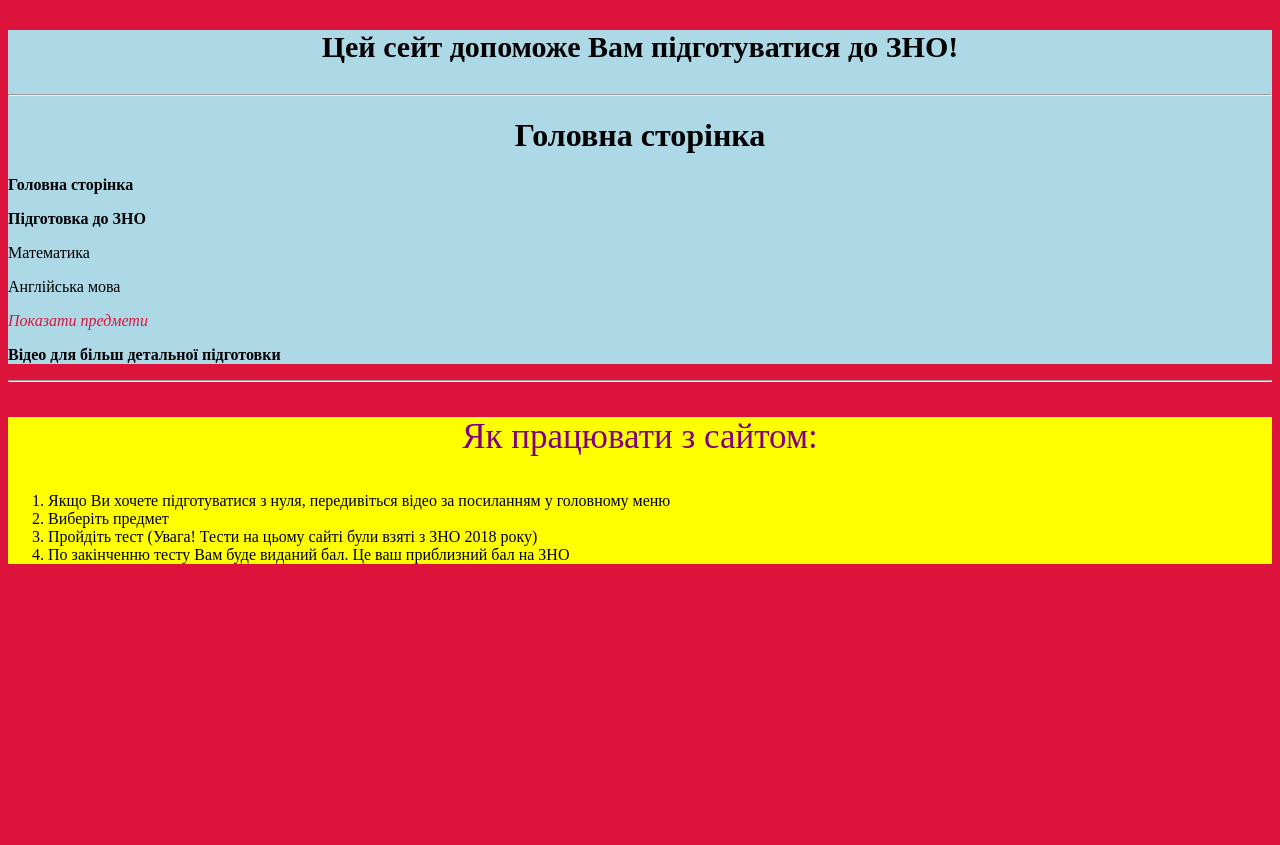
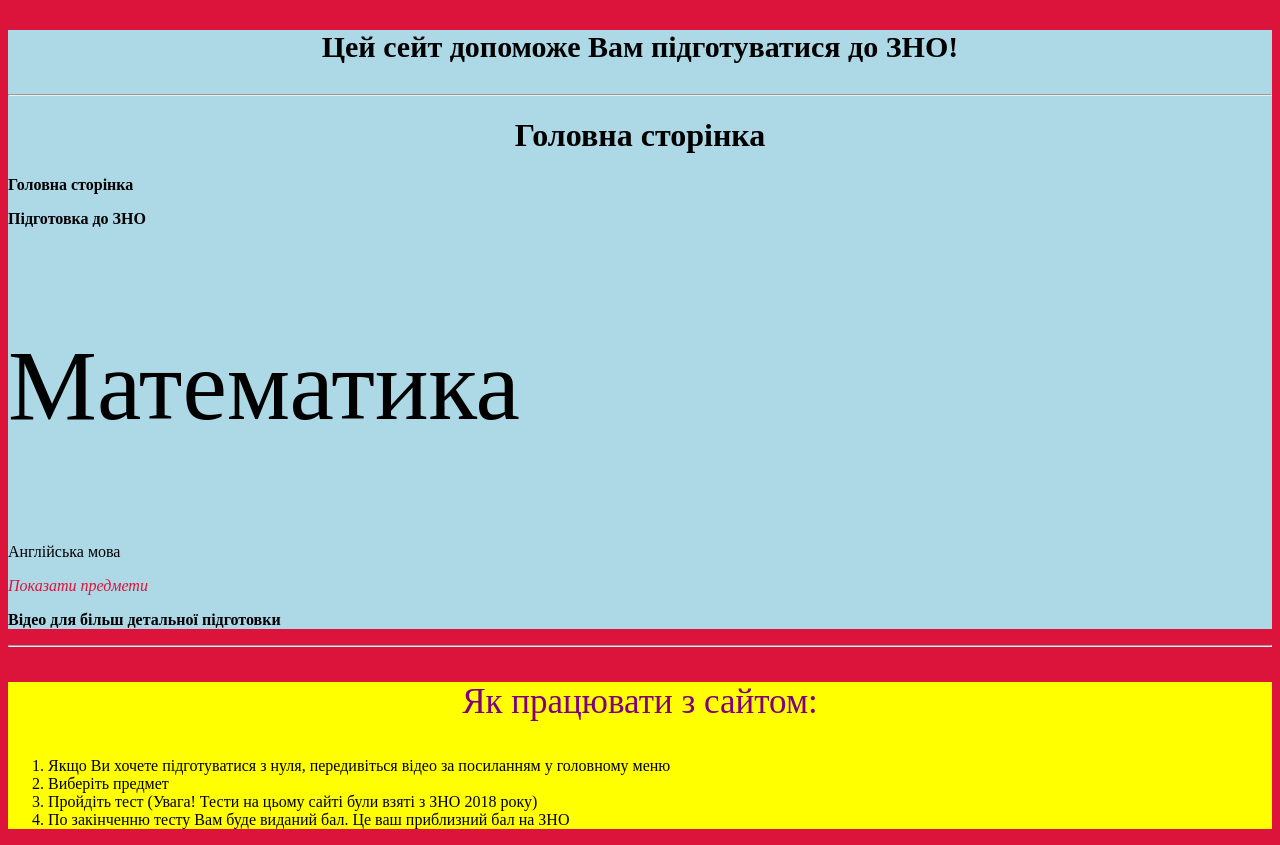
Before and after one commit to SergeMa/SergeyMak.github.io, a plain HTML site: page index.html in a window 1280 px wide. Before the commit the page ends 800 px from the top, so only its background shows below. Drawn offline with Linux system fonts and the light colour scheme.

Commit message:
Update index.html

```diff
--- a/index.html
+++ b/index.html
@@ -62,7 +62,7 @@ html{
   background-color: crimson;
 }
     #sub1{
-      height: 100 px;
+      font-size: 100px;
     }
   </script>
   </body>
```
